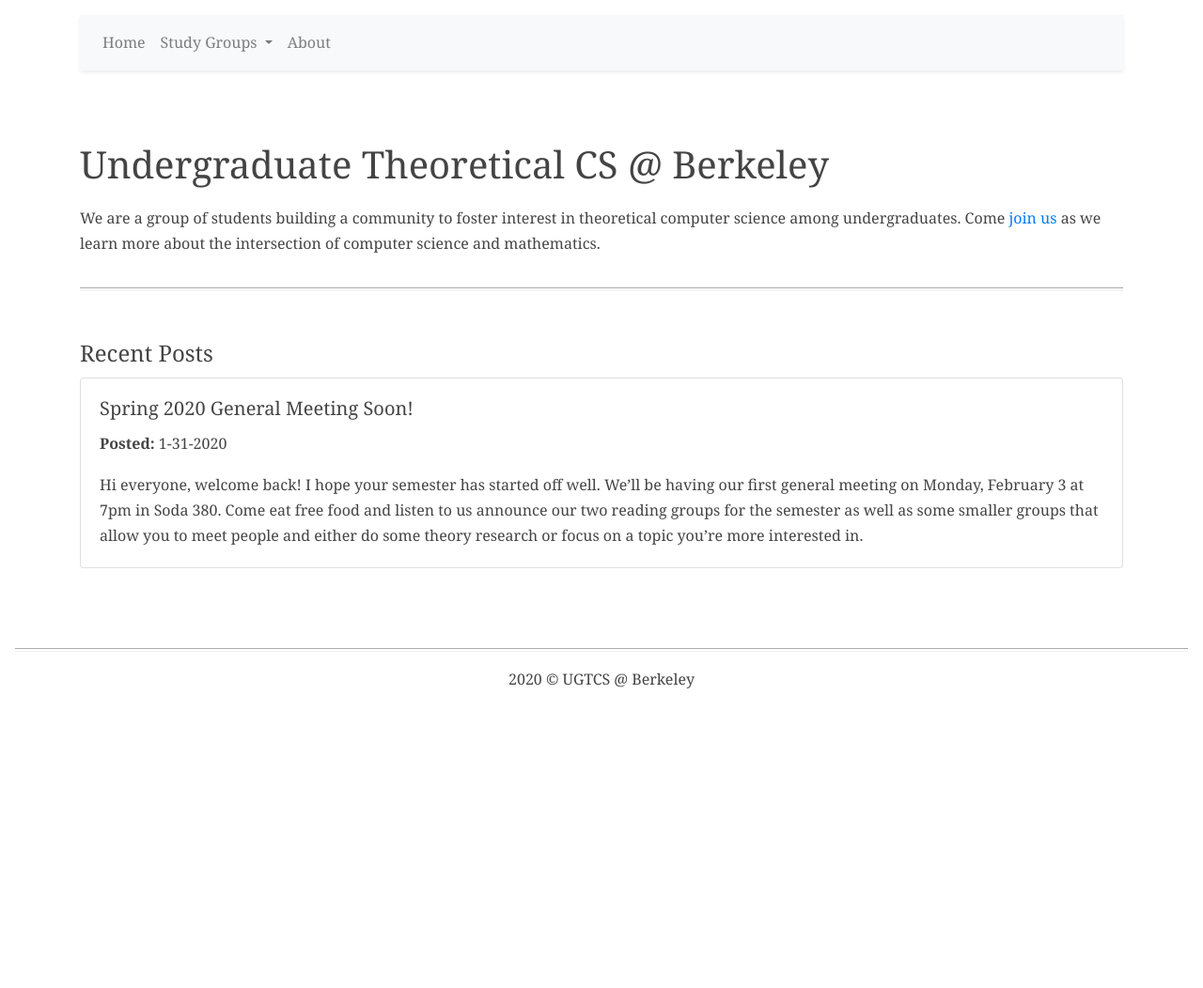
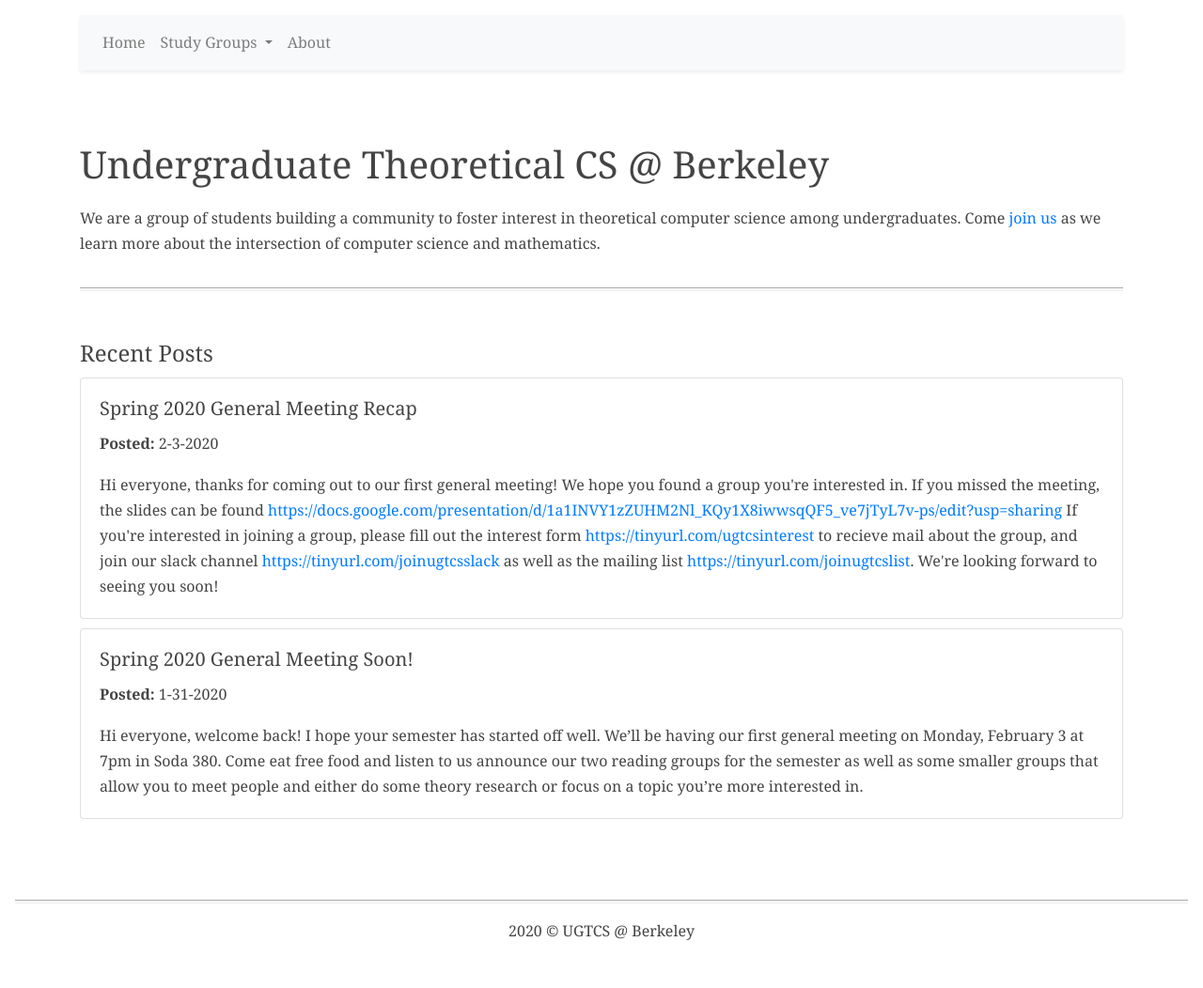
Before and after one commit to ugtcs/ugtcs.github.io, a Jekyll site: the page built from index.html, in a window 1280 px wide. Shown: the whole page at 94% size. Built offline with Jekyll 4.4.1, drawn with Linux system fonts in a browser that asks for light colours; the list of posts is cut into pages by our own code; before the commit the page ends 900 px from its top, so only the background shows below that.

Commit message:
Added new post

```diff
--- a/about.html
+++ b/about.html
@@ -12,7 +12,7 @@
           <p>We try to make our events not only educative and enlightening, but also approachable and fun. If you're interested, here are some ways you can get involved!</p>
           <ul>
             <li>Fill out <a href="https://goo.gl/forms/QLQhnmYClcK1gVDy1">this form</a> with your email to be added to our Slack channel.</li>
-            <li>Join our <a href="https://groups.google.com/a/lists.berkeley.edu/forum/#!forum/ugtcs-announce">emailing list</a> for announcements regarding meetings, events and get togethers.</li>
+            <li>Join our <a href="https://groups.google.com/a/lists.berkeley.edu/forum/#!forum/ugtcs-announce/join">emailing list</a> for announcements regarding meetings, events and get togethers.</li>
             <li>Consider coming to one of our weekly general or reading group meetings.</li>
           </ul>
           <p>Consider also following us on our social media.</p>
--- a/index.html
+++ b/index.html
@@ -13,6 +13,23 @@
   <div class="row">
     <div class="col-sm">
       <h4>Recent Posts</h4>
+      <div class="card" style="margin-top:10px;">
+        <div class="card-body">
+          <h5 class="card-title" style="margin-top:0px;">Spring 2020 General Meeting Recap</h5>
+          <p><strong>Posted: </strong> 2-3-2020</p>
+          <p class="card-text">
+            Hi everyone, thanks for coming out to our first general meeting! We hope
+            you found a group you're interested in. If you missed the meeting, the slides
+            can be found
+            <a href="here.">https://docs.google.com/presentation/d/1a1INVY1zZUHM2Nl_KQy1X8iwwsqQF5_ve7jTyL7v-ps/edit?usp=sharing</a>
+            If you're interested in joining a group, please fill out the interest form
+            <a href="here">https://tinyurl.com/ugtcsinterest</a> to recieve mail
+            about the group, and join our slack channel <a href="here">https://tinyurl.com/joinugtcsslack</a>
+            as well as the mailing list <a href="here">https://tinyurl.com/joinugtcslist</a>. We're
+            looking forward to seeing you soon!
+          </p>
+        </div>
+      </div>
       <div class="card" style="margin-top:10px;">
         <div class="card-body">
           <h5 class="card-title" style="margin-top:0px;">Spring 2020 General Meeting Soon!</h5>
```
